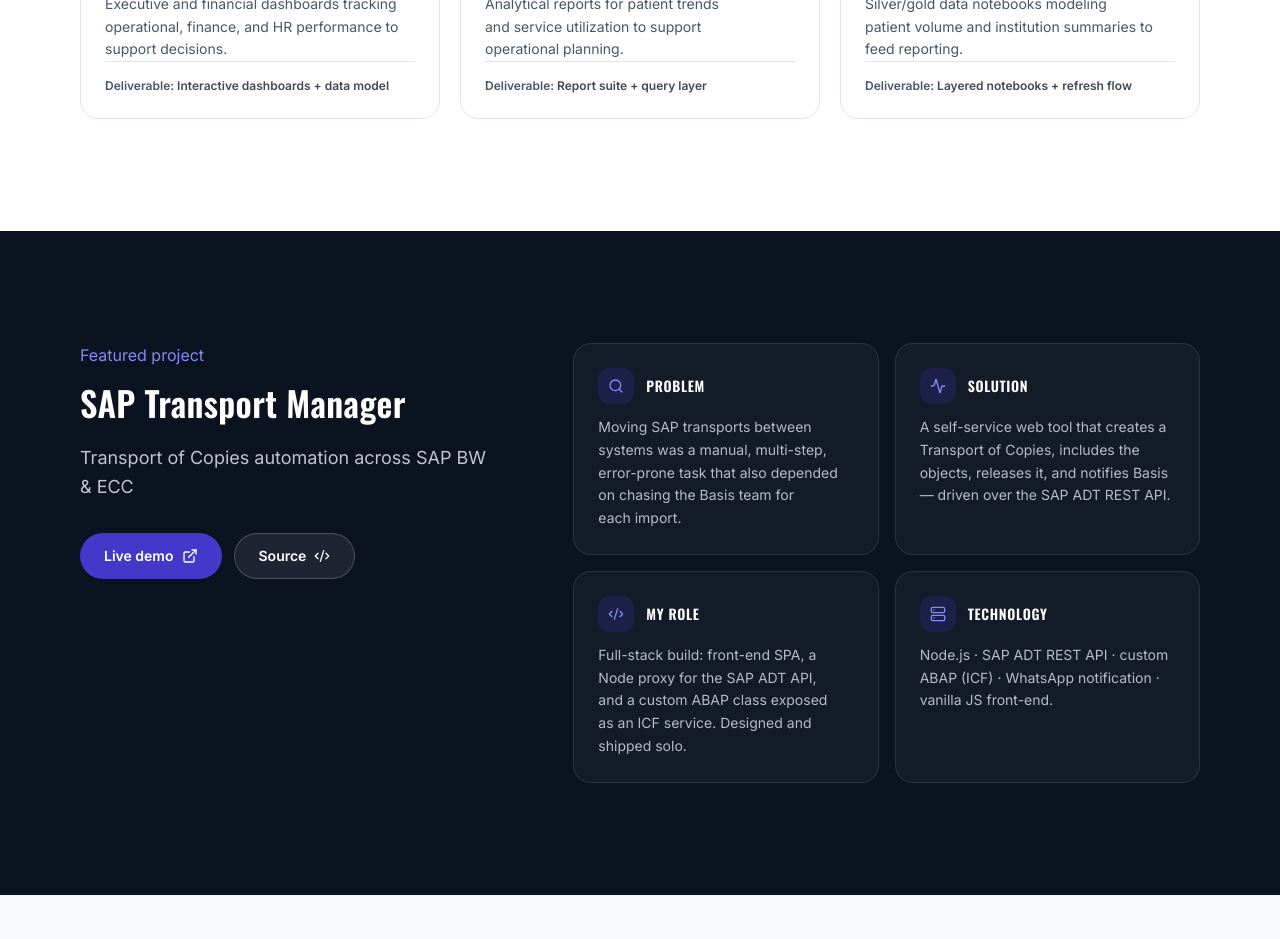
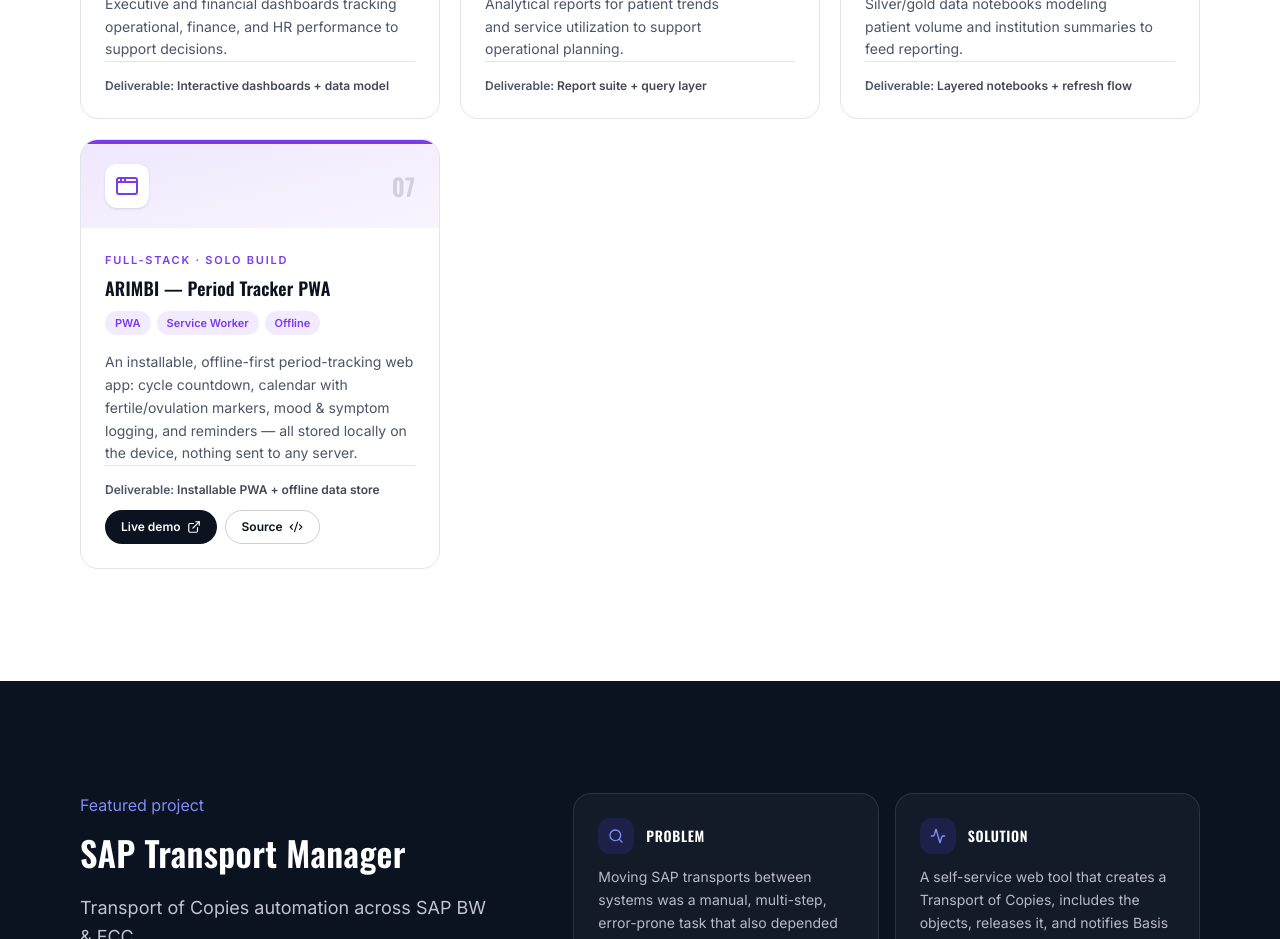
Before and after one commit to IAMWFS30/Portfolio-Wiliam-Fredrick-Sakalessy, a React (Vite) app: page / in a window 1280 px wide. Shown: the part 3100-4039 px from the top of the page. Built offline with nearby package versions, Linux system fonts and the light colour scheme.

Commit message:
Add ARIMBI period tracker project (live demo + source); rebuild docs

```diff
--- a/src/components/sections/Projects.tsx
+++ b/src/components/sections/Projects.tsx
@@ -102,6 +102,16 @@
                     {project.liveUrl || project.repoUrl ? (
                       <div className="mt-3 flex flex-wrap gap-2">
                         {project.liveUrl ? (
+                          project.liveUrl === '#' ? (
+                            <span
+                              aria-disabled="true"
+                              title="Coming soon"
+                              className="inline-flex cursor-not-allowed items-center gap-1.5 rounded-full bg-navy/40 px-4 py-2 text-xs font-semibold text-white/90"
+                            >
+                              Live demo
+                              <span className="rounded-full bg-white/20 px-1.5 text-[0.625rem]">soon</span>
+                            </span>
+                          ) : (
                             <a
                               href={project.liveUrl}
                               target="_blank"
@@ -111,8 +121,19 @@
                               Live demo
                               <ExternalLink aria-hidden="true" className="size-3.5" />
                             </a>
+                          )
                         ) : null}
                         {project.repoUrl ? (
+                          project.repoUrl === '#' ? (
+                            <span
+                              aria-disabled="true"
+                              title="Coming soon"
+                              className="inline-flex cursor-not-allowed items-center gap-1.5 rounded-full border border-navy/15 px-4 py-2 text-xs font-semibold text-muted"
+                            >
+                              Source
+                              <span className="rounded-full bg-navy/10 px-1.5 text-[0.625rem]">soon</span>
+                            </span>
+                          ) : (
                             <a
                               href={project.repoUrl}
                               target="_blank"
@@ -122,6 +143,7 @@
                               Source
                               <Code2 aria-hidden="true" className="size-3.5" />
                             </a>
+                          )
                         ) : null}
                       </div>
                     ) : null}
--- a/src/data/projects.ts
+++ b/src/data/projects.ts
@@ -91,6 +91,20 @@
     accent: 'indigo',
     icon: 'pipeline',
   },
+  {
+    id: 'period-tracker',
+    index: '07',
+    title: 'ARIMBI — Period Tracker PWA',
+    roleTag: 'Full-stack · Solo build',
+    tags: ['PWA', 'Service Worker', 'Offline'],
+    description:
+      'An installable, offline-first period-tracking web app: cycle countdown, calendar with fertile/ovulation markers, mood & symptom logging, and reminders — all stored locally on the device, nothing sent to any server.',
+    deliverable: 'Installable PWA + offline data store',
+    liveUrl: 'https://arimbi-period-eta-five.vercel.app/',
+    repoUrl: 'https://github.com/IAMWFS30/ARIMBI-Period-Tracker',
+    accent: 'violet',
+    icon: 'app',
+  },
 ];
 
 /**
```
Also changed, not shown: 7 other files (tests, documents, lock files or other folders). Lines whose indentation alone changed are shown as unchanged.
